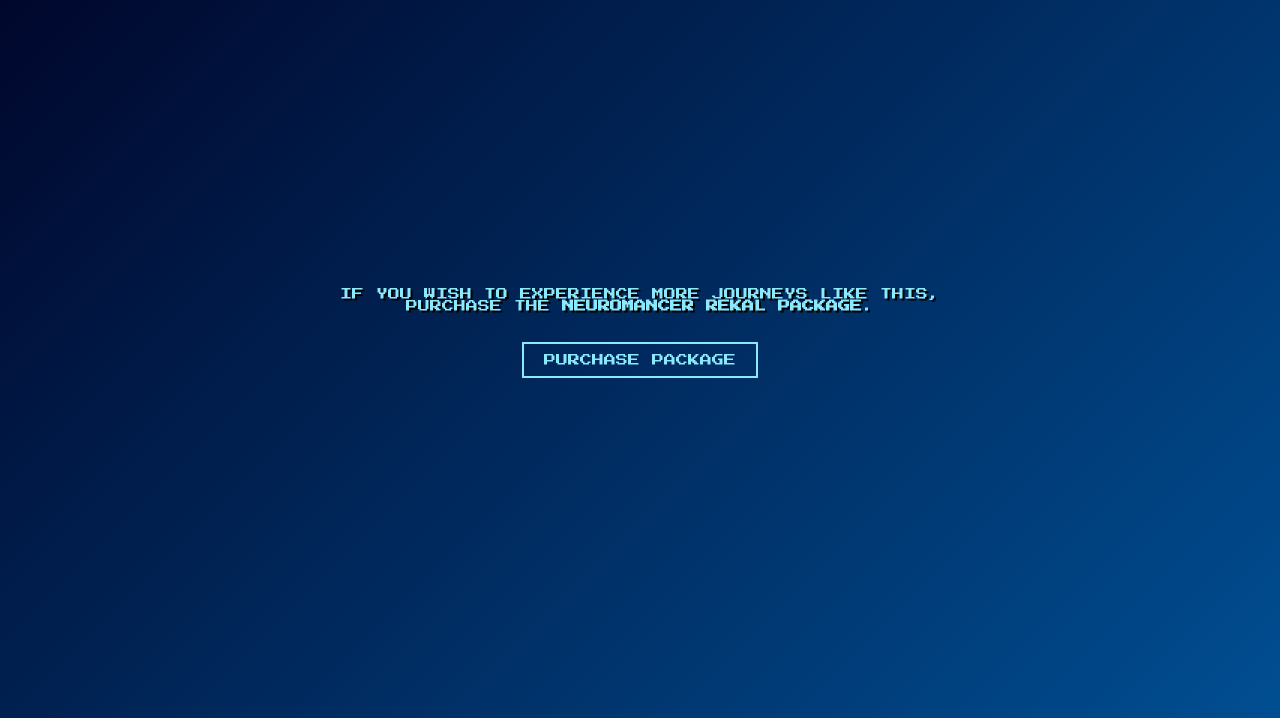
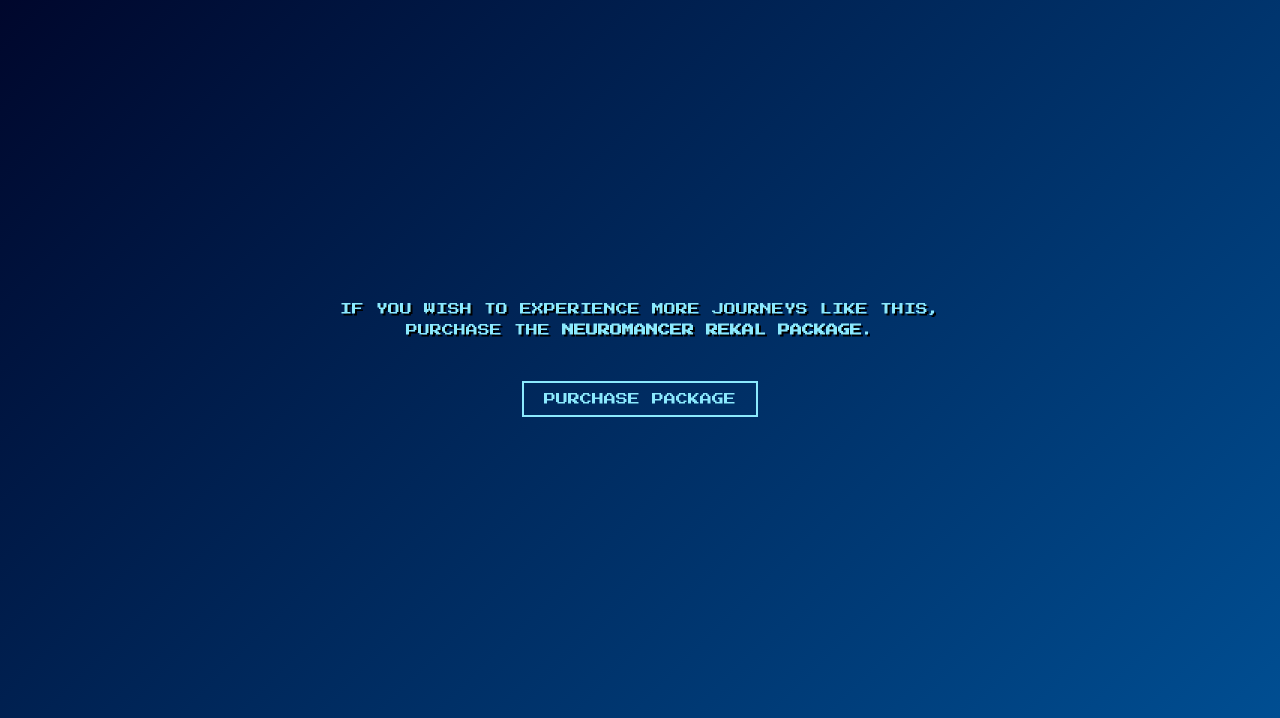
Before and after one commit to RohamArbabi/neuromancer.github.io, a plain HTML site: page index.html in a window 1280 px wide. Shown: the part 82-800 px from the top of the page. Drawn offline with Linux system fonts and the light colour scheme.

Commit message:
Update index.html

```diff
--- a/index.html
+++ b/index.html
@@ -44,13 +44,15 @@
       flex-direction: column;
       align-items: center;
       justify-content: center;
+      padding: 60px 20px 20px 20px;
     }
 
     p {
       font-size: 0.75rem;
       max-width: 600px;
       text-align: center;
-      margin: 30px 0;
+      margin: 40px 0;
+      line-height: 1.75;
     }
 
     .button {
```
